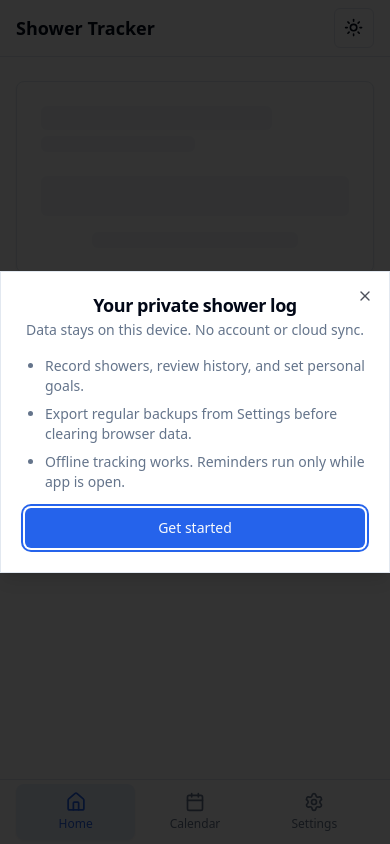
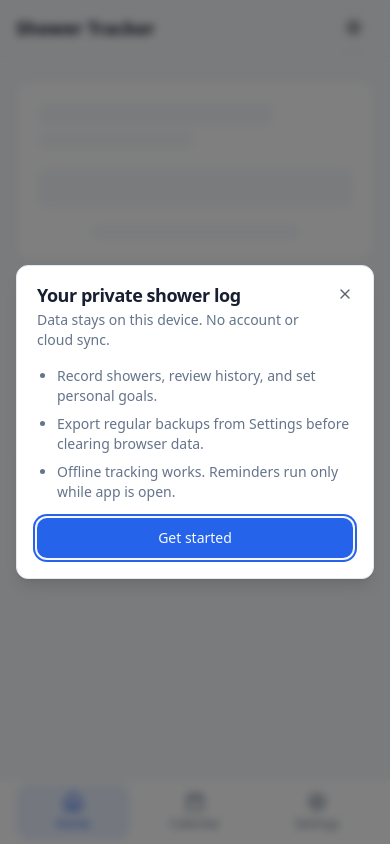
Before and after one commit to D35P4C1T0/shower-tracker, a React (Vite) app: page / in a window 390 px wide. Built offline with nearby package versions, Linux system fonts and the light colour scheme.

Commit message:
fix(ui): polish mobile layouts and styling

```diff
--- a/src/components/Calendar.tsx
+++ b/src/components/Calendar.tsx
@@ -87,7 +87,7 @@ function CalendarGrid({
         {calendarGrid.map((date, index) => (
           <div
             key={date ? date.toISOString() : `empty-${index}`}
-            className={cn('relative min-h-0 p-1', date && 'cursor-pointer')}
+            className={cn('relative min-h-0 min-w-0', date && 'cursor-pointer')}
           >
             {date && (
               <button
@@ -477,7 +477,7 @@ export function Calendar({ onDayClick, onTodaySelected, refreshTrigger = 0 }: Ca
                 variant="outline"
                 size="sm"
                 onClick={goToToday}
-                className="px-2 text-xs sm:px-3"
+                className="h-10 px-2 text-xs sm:px-3"
               >
                 Today
               </Button>
@@ -486,7 +486,7 @@ export function Calendar({ onDayClick, onTodaySelected, refreshTrigger = 0 }: Ca
                 size="sm"
                 onClick={goToPreviousMonth}
                 aria-label="Previous month"
-                className="px-2 sm:px-3"
+                className="h-10 w-9 px-0 sm:w-10"
                 data-testid="prev-month"
               >
                 <ChevronLeft className="h-4 w-4" />
@@ -496,7 +496,7 @@ export function Calendar({ onDayClick, onTodaySelected, refreshTrigger = 0 }: Ca
                 size="sm"
                 onClick={goToNextMonth}
                 aria-label="Next month"
-                className="px-2 sm:px-3"
+                className="h-10 w-9 px-0 sm:w-10"
                 data-testid="next-month"
               >
                 <ChevronRight className="h-4 w-4" />
--- a/src/components/ShowerDetails.tsx
+++ b/src/components/ShowerDetails.tsx
@@ -227,7 +227,7 @@ export function ShowerDetails({ date, showers, onClose, onShowersChanged }: Show
           {onClose && (
             <button
               onClick={onClose}
-              className="text-muted-foreground hover:text-foreground transition-colors"
+              className="flex h-10 w-10 shrink-0 items-center justify-center rounded-md text-muted-foreground hover:bg-muted hover:text-foreground transition-colors"
               aria-label="Close details"
               data-testid="close-modal"
             >
@@ -246,7 +246,7 @@ export function ShowerDetails({ date, showers, onClose, onShowersChanged }: Show
               onClick={handleAddShower}
               disabled={isSavingTime || isSelectedDateInFuture}
               aria-label="Add shower"
-              className="h-8 w-8"
+              className="h-10 w-10"
               data-testid="add-shower-for-day"
             >
               <Plus className="h-4 w-4" />
@@ -281,7 +281,7 @@ export function ShowerDetails({ date, showers, onClose, onShowersChanged }: Show
                           {formatTime(new Date(shower.timestamp))}
                         </div>
                         {shower.notes && (
-                          <div className="text-sm text-muted-foreground">
+                          <div className="break-words text-sm text-muted-foreground">
                             {shower.notes}
                           </div>
                         )}
@@ -309,7 +309,7 @@ export function ShowerDetails({ date, showers, onClose, onShowersChanged }: Show
                 onClick={handleAddShower}
                 disabled={isSavingTime || isSelectedDateInFuture}
                 aria-label="Add shower"
-                className="h-8 w-8"
+                className="h-10 w-10"
                 data-testid="add-shower-for-day"
               >
                 <Plus className="h-4 w-4" />
@@ -321,7 +321,7 @@ export function ShowerDetails({ date, showers, onClose, onShowersChanged }: Show
 
       <Dialog open={!!showerToEdit || !!draftShowerTimestamp} onOpenChange={(open) => !open && handleCancelEditTime()}>
         <DialogContent
-          className="w-[calc(100vw-0.75rem)] max-w-sm gap-3 p-4"
+          className="w-[calc(100vw-2rem)] max-w-sm gap-3 p-4"
           data-testid="edit-time-dialog"
         >
           <DialogHeader className="space-y-0 text-left">
--- a/src/components/bottom-navigation.tsx
+++ b/src/components/bottom-navigation.tsx
@@ -39,8 +39,8 @@ export function BottomNavigation({ currentPage, onNavigate }: BottomNavigationPr
   }
 
   return (
-    <nav className="fixed bottom-0 left-0 right-0 z-50 bg-background border-t border-border pb-[env(safe-area-inset-bottom)] app-fade-in">
-      <div className="flex items-center justify-around h-16 max-w-md mx-auto px-4">
+    <nav className="fixed bottom-0 left-0 right-0 z-50 bg-card/95 backdrop-blur border-t border-border pb-[env(safe-area-inset-bottom)] app-fade-in">
+      <div className="flex items-center justify-around h-16 gap-2 max-w-md mx-auto px-4">
         {navItems.map((item) => {
           const Icon = item.icon
           const isActive = currentPage === item.id
@@ -56,8 +56,8 @@ export function BottomNavigation({ currentPage, onNavigate }: BottomNavigationPr
                 "flex touch-manipulation select-none flex-col items-center justify-center gap-1 rounded-lg px-3 py-2 transition-colors duration-150 ease-out motion-reduce:transition-none",
                 "min-w-0 flex-1 text-xs font-medium [-webkit-tap-highlight-color:transparent]",
                 isActive
-                  ? "text-primary bg-primary/10 shadow-sm"
-                  : "text-muted-foreground active:bg-primary/10 active:text-primary"
+                  ? "text-primary bg-primary/10"
+                  : "text-muted-foreground hover:bg-muted active:bg-primary/10 active:text-primary"
               )}
               aria-label={item.label}
             >
--- a/src/components/ui/card.tsx
+++ b/src/components/ui/card.tsx
@@ -9,7 +9,7 @@ const Card = React.forwardRef<
   <div
     ref={ref}
     className={cn(
-      "rounded-lg border bg-card text-card-foreground shadow-sm motion-safe:transition-[box-shadow,border-color,background-color] motion-safe:duration-200 motion-safe:ease-out motion-reduce:transition-none",
+      "rounded-xl border bg-card text-card-foreground shadow-sm motion-safe:transition-[box-shadow,border-color,background-color] motion-safe:duration-200 motion-safe:ease-out motion-reduce:transition-none",
       className
     )}
     {...props}
@@ -21,7 +21,7 @@ const CardHeader = React.forwardRef<
   HTMLDivElement,
   React.HTMLAttributes<HTMLDivElement>
 >(({ className, ...props }, ref) => (
-  <div ref={ref} className={cn("flex flex-col space-y-1.5 p-6", className)} {...props} />
+  <div ref={ref} className={cn("flex flex-col space-y-1.5 p-5 sm:p-6", className)} {...props} />
 ))
 CardHeader.displayName = "CardHeader"
 
@@ -32,7 +32,7 @@ const CardTitle = React.forwardRef<
   <h3
     ref={ref}
     className={cn(
-      "text-2xl font-semibold leading-none tracking-tight",
+      "text-lg font-semibold leading-snug tracking-tight",
       className
     )}
     {...props}
@@ -56,7 +56,7 @@ const CardContent = React.forwardRef<
   HTMLDivElement,
   React.HTMLAttributes<HTMLDivElement>
 >(({ className, ...props }, ref) => (
-  <div ref={ref} className={cn("p-6 pt-0", className)} {...props} />
+  <div ref={ref} className={cn("p-5 pt-0 sm:p-6 sm:pt-0", className)} {...props} />
 ))
 CardContent.displayName = "CardContent"
 
@@ -66,7 +66,7 @@ const CardFooter = React.forwardRef<
 >(({ className, ...props }, ref) => (
   <div
     ref={ref}
-    className={cn("flex items-center p-6 pt-0", className)}
+    className={cn("flex items-center p-5 pt-0 sm:p-6 sm:pt-0", className)}
     {...props}
   />
 ))
--- a/src/components/ui/dialog.tsx
+++ b/src/components/ui/dialog.tsx
@@ -19,7 +19,7 @@ const DialogOverlay = React.forwardRef<
   <DialogPrimitive.Overlay
     ref={ref}
     className={cn(
-      "app-dialog-overlay fixed inset-0 z-50 bg-black/80 motion-reduce:transition-none",
+      "app-dialog-overlay fixed inset-0 z-50 bg-black/50 backdrop-blur-sm motion-reduce:transition-none",
       className
     )}
     {...props}
@@ -36,13 +36,13 @@ const DialogContent = React.forwardRef<
     <DialogPrimitive.Content
       ref={ref}
       className={cn(
-        "app-dialog-content fixed left-[50%] top-[50%] z-50 grid w-full max-w-lg translate-x-[-50%] translate-y-[-50%] gap-4 border bg-background p-6 shadow-lg motion-reduce:transition-none sm:rounded-lg",
+        "app-dialog-content fixed left-[50%] top-[50%] z-50 grid max-h-[calc(100dvh-2rem)] w-[calc(100vw-2rem)] max-w-lg overflow-y-auto rounded-xl translate-x-[-50%] translate-y-[-50%] gap-4 border bg-card p-5 sm:p-6 shadow-lg motion-reduce:transition-none",
         className
       )}
       {...props}
     >
       {children}
-      <DialogPrimitive.Close className="absolute right-4 top-4 rounded-sm opacity-70 ring-offset-background transition-opacity hover:opacity-100 focus:outline-none focus:ring-2 focus:ring-ring focus:ring-offset-2 disabled:pointer-events-none data-[state=open]:bg-accent data-[state=open]:text-muted-foreground">
+      <DialogPrimitive.Close className="absolute right-2 top-2 flex h-10 w-10 items-center justify-center rounded-md opacity-70 ring-offset-background transition-opacity hover:opacity-100 focus:outline-none focus:ring-2 focus:ring-ring focus:ring-offset-2 disabled:pointer-events-none data-[state=open]:bg-accent data-[state=open]:text-muted-foreground">
         <X className="h-4 w-4" />
         <span className="sr-only">Close</span>
       </DialogPrimitive.Close>
@@ -57,7 +57,7 @@ const DialogHeader = ({
 }: React.HTMLAttributes<HTMLDivElement>) => (
   <div
     className={cn(
-      "flex flex-col space-y-1.5 text-center sm:text-left",
+      "flex flex-col space-y-1.5 pr-7 text-left",
       className
     )}
     {...props}
@@ -71,7 +71,7 @@ const DialogFooter = ({
 }: React.HTMLAttributes<HTMLDivElement>) => (
   <div
     className={cn(
-      "flex flex-col-reverse sm:flex-row sm:justify-end sm:space-x-2",
+      "flex flex-col-reverse gap-2 sm:flex-row sm:justify-end",
       className
     )}
     {...props}
--- a/src/index.css
+++ b/src/index.css
@@ -4,8 +4,8 @@
 
 @layer base {
   :root {
-    --background: 0 0% 100%;
-    --foreground: 222.2 84% 4.9%;
+    --background: 216 33% 97%;
+    --foreground: 222 35% 14%;
     --card: 0 0% 100%;
     --card-foreground: 222.2 84% 4.9%;
     --popover: 0 0% 100%;
@@ -23,16 +23,16 @@
     --border: 214.3 31.8% 91.4%;
     --input: 214.3 31.8% 91.4%;
     --ring: 221.2 83.2% 53.3%;
-    --radius: 0.5rem;
+    --radius: 0.75rem;
     --motion-duration-fast: 180ms;
     --motion-duration-base: 220ms;
     --motion-ease-standard: cubic-bezier(0.2, 0, 0, 1);
   }
 
   .dark {
-    --background: 222.2 84% 4.9%;
+    --background: 222 40% 7%;
     --foreground: 210 40% 98%;
-    --card: 222.2 84% 4.9%;
+    --card: 222 32% 10%;
     --card-foreground: 210 40% 98%;
     --popover: 222.2 84% 4.9%;
     --popover-foreground: 210 40% 98%;
--- a/src/pages/HomePage.tsx
+++ b/src/pages/HomePage.tsx
@@ -107,7 +107,7 @@ export function HomePage() {
       <ShowerInsights showers={showers} />
 
       <Button
-        className="fixed bottom-[calc(5.5rem+env(safe-area-inset-bottom))] right-[max(1rem,calc((100vw-28rem)/2+1rem))] z-40 h-14 w-14 rounded-lg shadow-lg"
+        className="fixed bottom-[calc(5.5rem+env(safe-area-inset-bottom))] right-[max(1rem,calc((100vw-28rem)/2+1rem))] z-40 h-14 w-14 rounded-2xl shadow-lg"
         size="icon"
         onClick={handleRecordShower}
         disabled={isRecording}
```
Also changed, not shown: src/pages/SettingsPage.tsx (+7 -7 lines), 1 other file (tests, documents, lock files or other folders).
